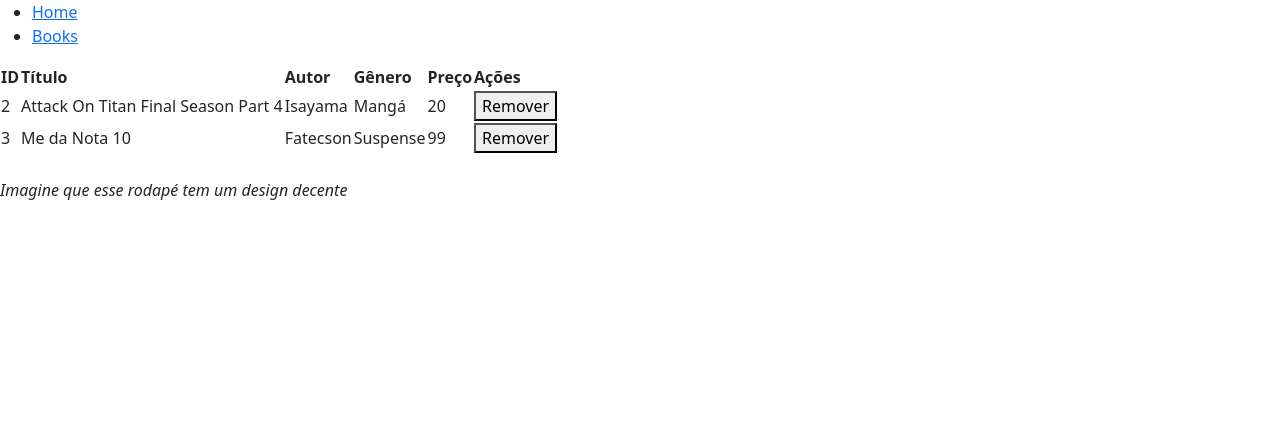
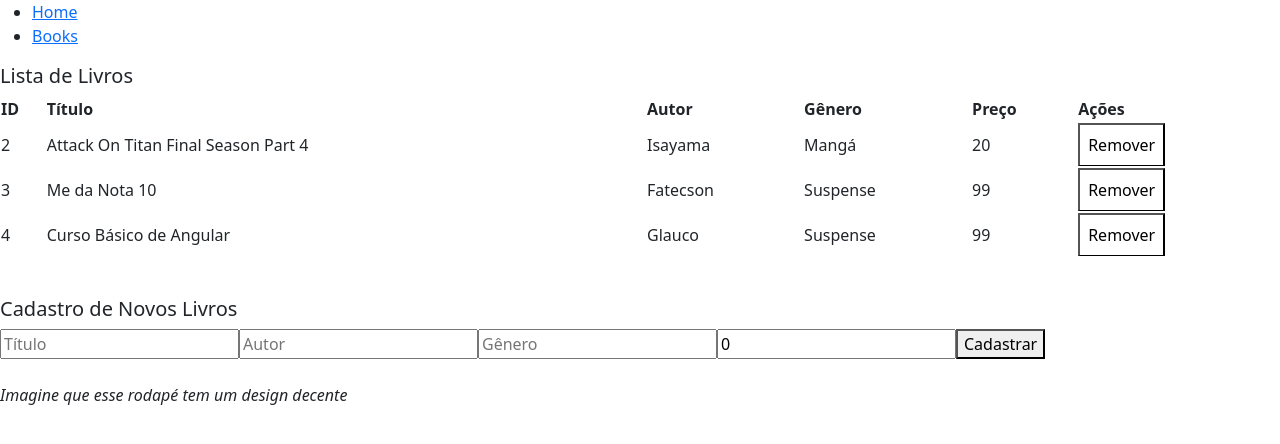
Before and after one commit to lucasjdutra/prova-angular-1, an Angular app: page /books in a window 1280 px wide. Shown: the top 444 px of the page. Built offline with nearby package versions, Linux system fonts and the light colour scheme; data requests are answered from the project's data file.

Commit message:
commit 9: formulario para o cadastro de novos livros

```diff
--- a/db.json
+++ b/db.json
@@ -13,6 +13,13 @@
       "author": "Fatecson",
       "genre": "Suspense",
       "price": 99
+    },
+    {
+      "id": 4,
+      "title": "Curso Básico de Angular",
+      "author": "Glauco",
+      "genre": "Suspense",
+      "price": 99
     }
   ]
 }
--- a/src/app/books/books.component.html
+++ b/src/app/books/books.component.html
@@ -1,4 +1,5 @@
-<table>
+<h5>Lista de Livros</h5>
+<table class="table table-striped">
   <tr>
     <th>ID</th>
     <th>Título</th>
@@ -16,3 +17,22 @@
     <td><button (click)="removeBook(book.id)">Remover</button></td>
   </tr>
 </table>
+<br />
+<h5>Cadastro de Novos Livros</h5>
+<form (ngSubmit)="addBook()">
+  <input
+    [(ngModel)]="newBook.title"
+    name="title"
+    placeholder="Título"
+    required
+  />
+  <input [(ngModel)]="newBook.author" name="author" placeholder="Autor" />
+  <input [(ngModel)]="newBook.genre" name="genre" placeholder="Gênero" />
+  <input
+    [(ngModel)]="newBook.price"
+    name="price"
+    placeholder="Preço"
+    type="number"
+  />
+  <button type="submit">Cadastrar</button>
+</form>
```
